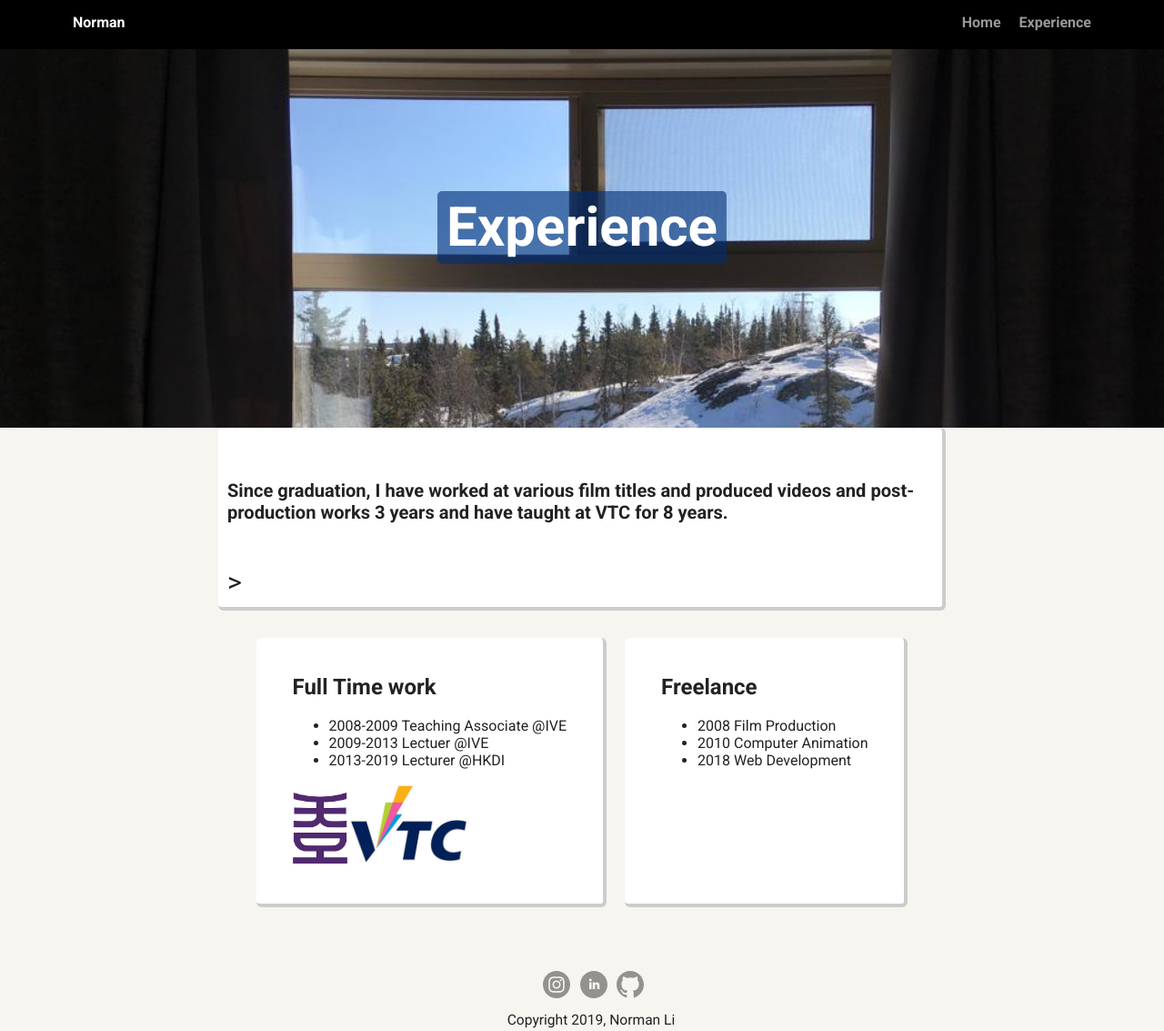
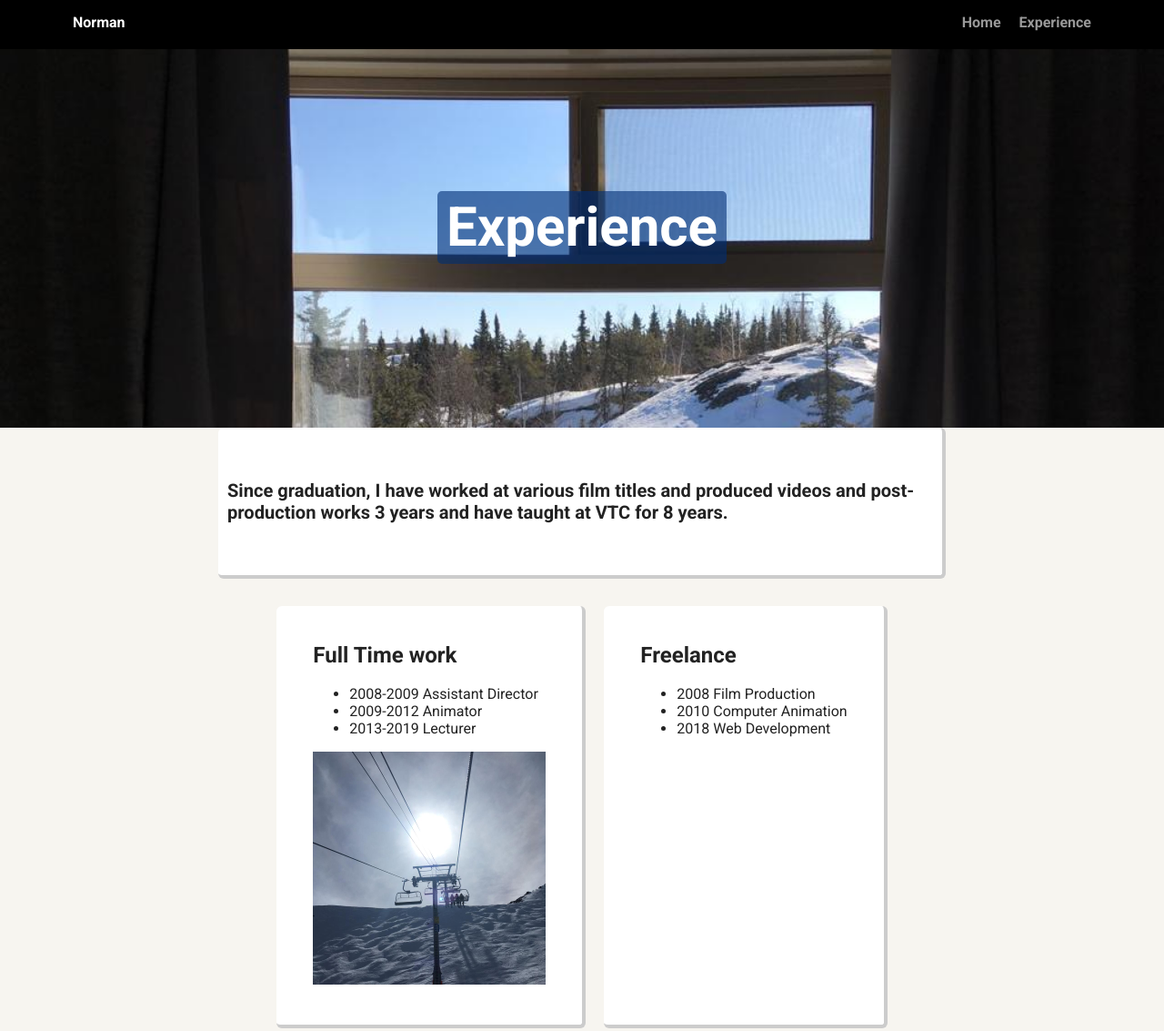
Before and after one commit to normcaoz/Techdegree_Proj_1_portfolio, a plain HTML site: page pages/experience.html in a window 1280 px wide. Shown: the top 1133 px of the page at 91% size. Drawn offline with Linux system fonts and the light colour scheme; a web font is replaced by a local one.

Commit message:
replaced proper photos

```diff
--- a/pages/experience.html
+++ b/pages/experience.html
@@ -24,19 +24,18 @@
     </header>
 
     <section class="theme">
-    <h6>Since graduation, I have worked at various film titles and produced videos and post-production works 3 years and have taught at VTC for 8 years.</h6>>
+    <h6>Since graduation, I have worked at various film titles and produced videos and post-production works 3 years and have taught at VTC for 8 years.</h6>
     </section>
 
     <main class="flex">
       <div class="card">
         <h2>Full Time work</h2>
         <ul>
-            <li>2008-2009 Teaching Associate @IVE</li>
-            <li>2009-2013 Lectuer @IVE</li>
-            <li>2013-2019 Lecturer @HKDI</li>
+            <li>2008-2009 Assistant Director</li>
+            <li>2009-2012 Animator</li>
+            <li>2013-2019 Lecturer</li>
         </ul>
-        <img class="hkdipic" src="../images/hkdi.png" alt="Hong Kong Design Insitution logo">
-        <img class="vtcpic" src="../images/vtc.jpg" alt="Vocational Training Council logo">
+        <img class="ski" src="../images/japan_ski.jpeg" alt="Hong Kong Design Insitution logo">
       </div>
 
 
--- a/styles_xp.css
+++ b/styles_xp.css
@@ -214,6 +214,5 @@ a.social:hover {
     margin: 40px auto;
   }
 
-  .hkdipic {max-width: 60px;}
-  .vtcpic {max-width: 130px;}
+  .ski {max-width: 256px;}
 }
```
